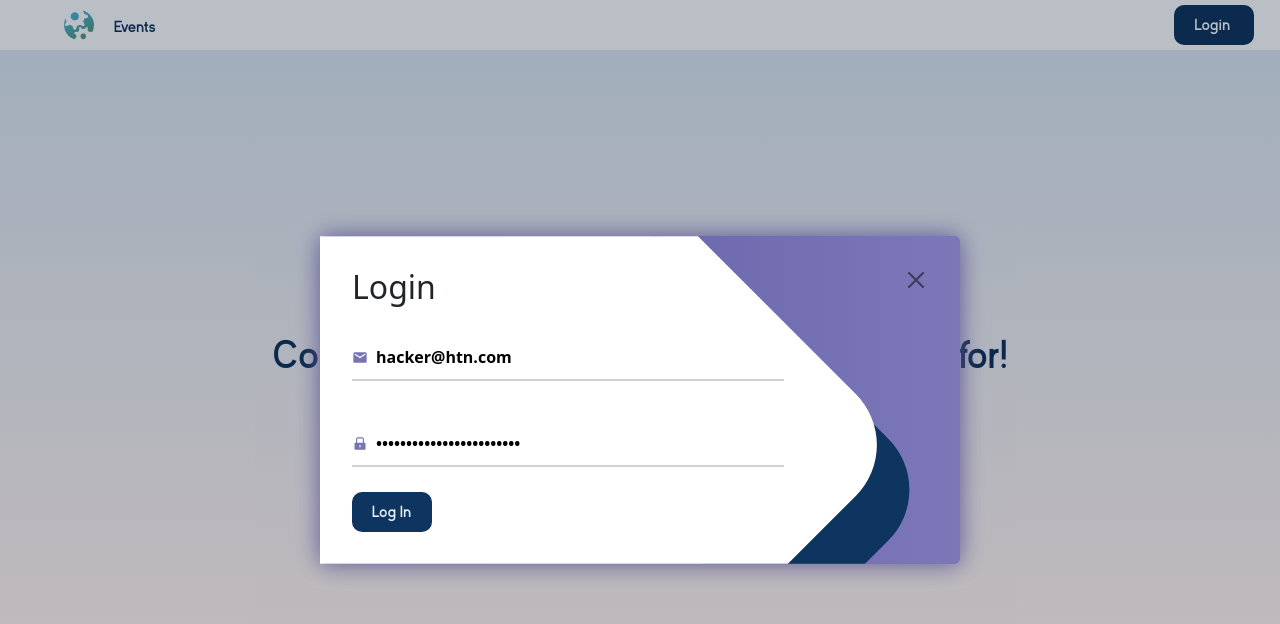
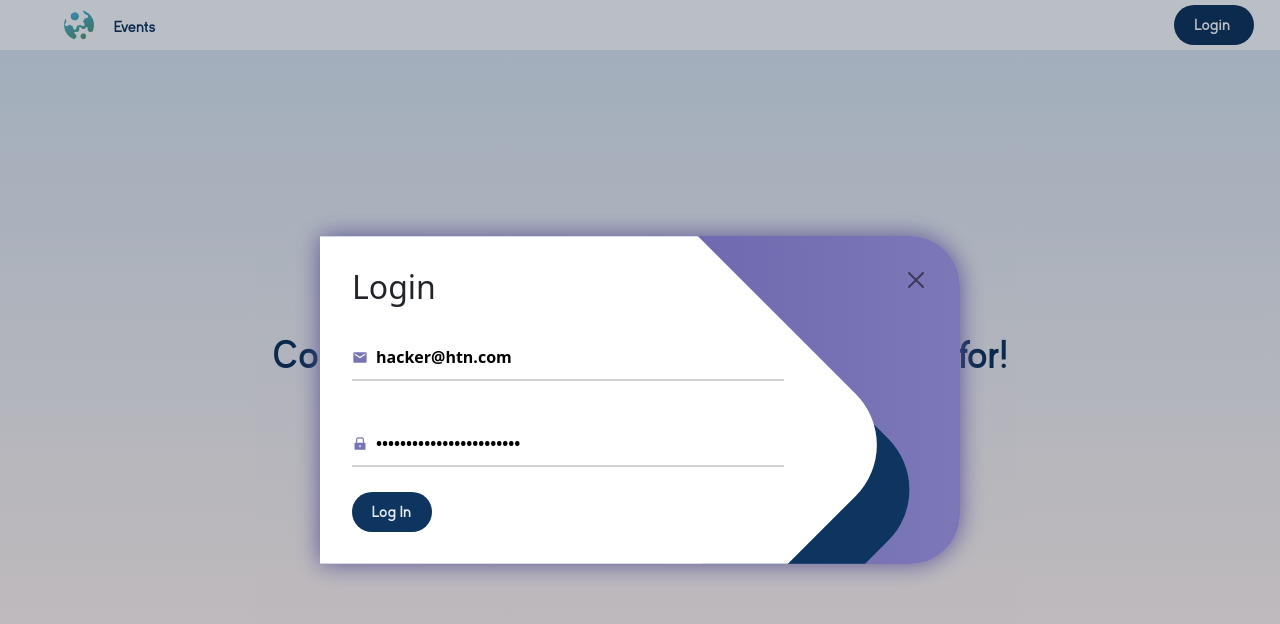
Before and after one commit to IvanYu327/htn-frontend-challenge, a React (Create React App) app: page / in a window 1280 px wide. Both pictures are taken after a click on the button "Login". Shown: the top 624 px of the page. Built offline with nearby package versions, Linux system fonts and the light colour scheme; a web font is replaced by a local one.

Commit message:
fixing things again

```diff
--- a/src/Styles/EventDetails.css
+++ b/src/Styles/EventDetails.css
@@ -42,7 +42,7 @@ body {
   position: relative;
   overflow: hidden;
   border-radius: 50%;
-  z-index: 0;
+  z-index: -5;
 }
 
 .speaker-name {
--- a/src/Styles/Navbar.css
+++ b/src/Styles/Navbar.css
@@ -86,7 +86,7 @@
   margin-top: 5px;
   height: 30px;
   width: 80px;
-  border-radius: 10px;
+  border-radius: 30px;
   cursor: pointer;
   border: none;
   font-family: "Kayak Bold";
@@ -137,7 +137,8 @@
   width: 100%;
   max-width: 640px;
   background-color: #fff;
-  border-radius: 5px;
+  border-top-right-radius: 50px;
+  border-bottom-right-radius: 50px;
 
   background: linear-gradient(90deg, #5d54a4, #7c78b8);
   position: relative;
```
